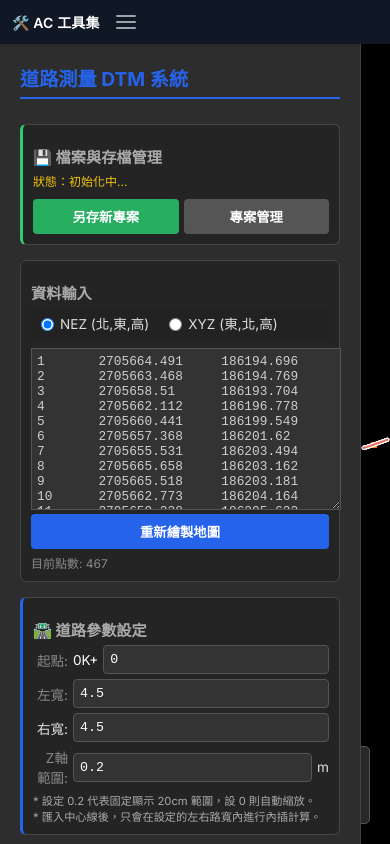
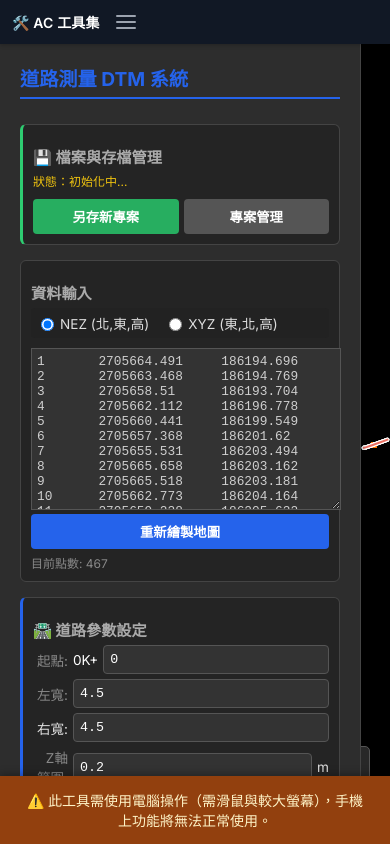
Before and after one commit to Naiyu29/AC-tools, a plain HTML site: page docs/AC-地形測量/index.html in a window 390 px wide. Drawn offline with Linux system fonts and the light colour scheme.

Commit message:
dtm: add mobile warning banner (desktop-only tool)

```diff
--- a/docs/AC-地形測量/index.html
+++ b/docs/AC-地形測量/index.html
@@ -1773,5 +1773,23 @@
         window.onload = () => { app.init(); };
     </script>
     <script src="../nav.js" defer></script>
+
+    <!-- 手機警告橫幅 -->
+    <style>
+      #mobile-warn {
+        display: none;
+        position: fixed; bottom: 0; left: 0; right: 0; z-index: 99999;
+        background: #92400e; color: #fef3c7;
+        font-family: 'Inter','Noto Sans TC',sans-serif;
+        font-size: 14px; font-weight: 500;
+        padding: 14px 20px;
+        text-align: center;
+        box-shadow: 0 -2px 8px rgba(0,0,0,.3);
+      }
+      @media (max-width: 768px) { #mobile-warn { display: block; } }
+    </style>
+    <div id="mobile-warn">
+      ⚠️ 此工具需使用電腦操作（需滑鼠與較大螢幕），手機上功能將無法正常使用。
+    </div>
 </body>
 </html>
```
